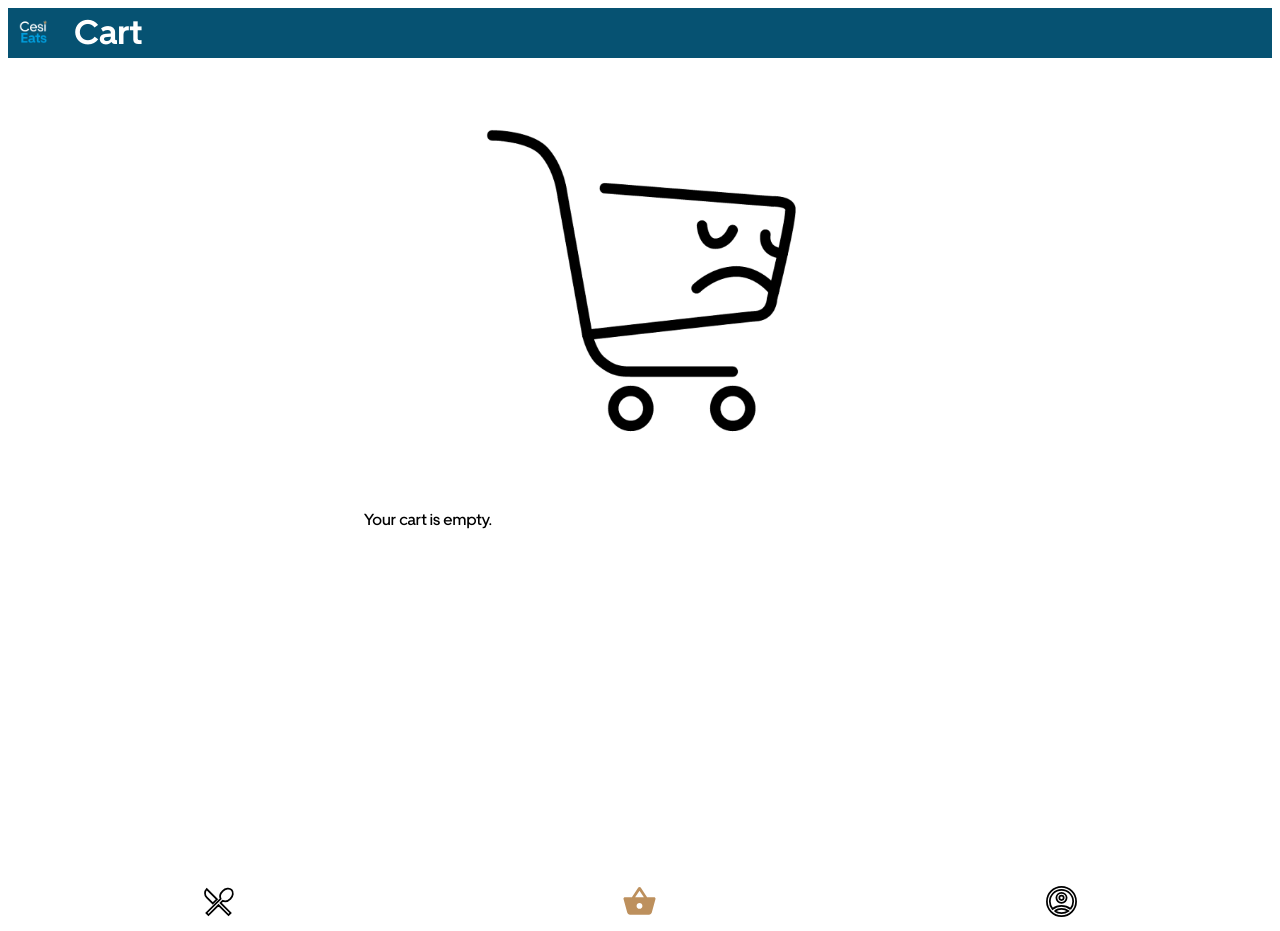
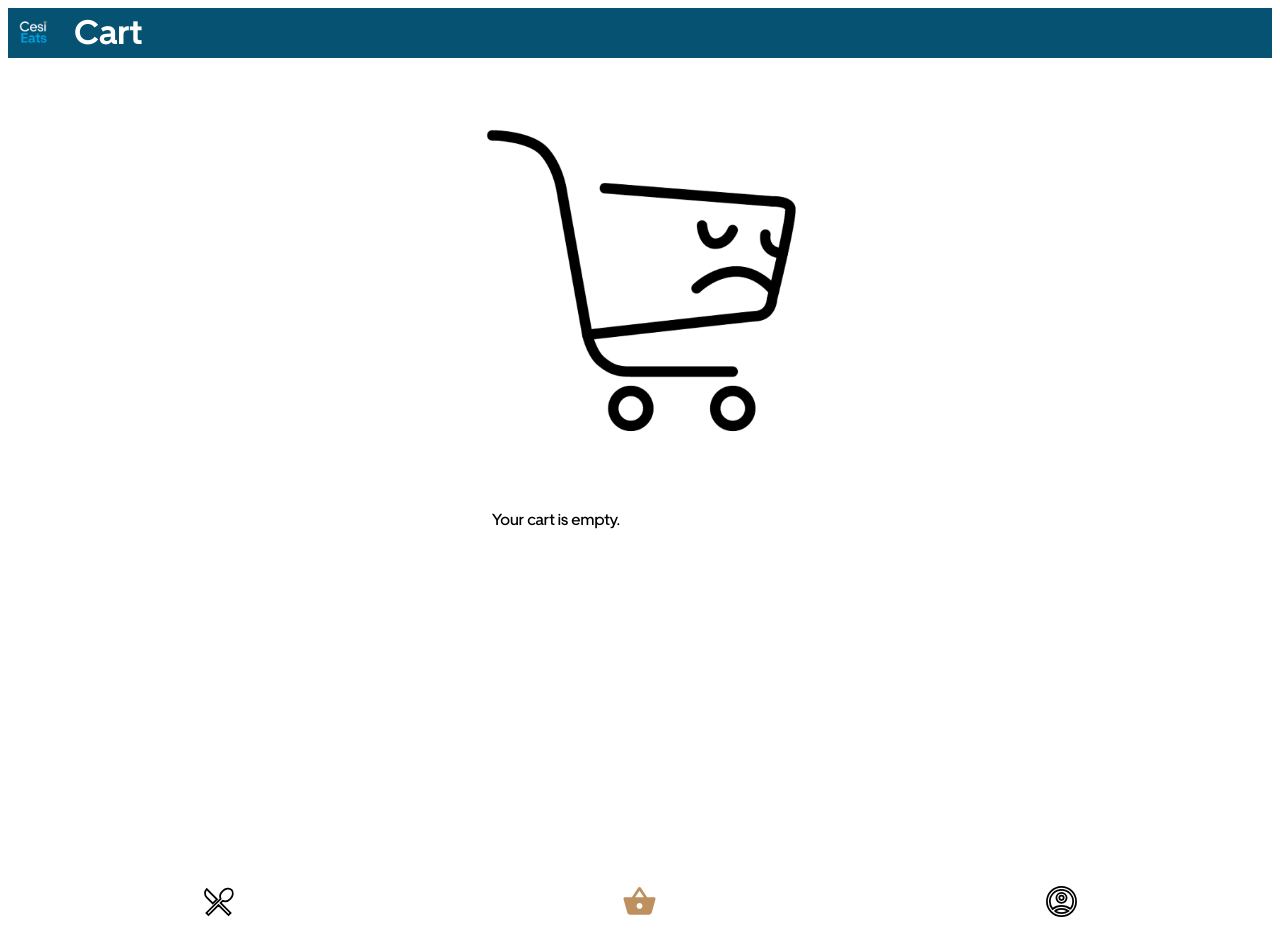
Before and after one commit to ARESSent/cesi-eats-back, a React (Create React App) app: page /Cart in a window 1280 px wide. Built offline with nearby package versions, Linux system fonts and the light colour scheme.

Commit message:
cart style

```diff
--- a/src/Cart.js
+++ b/src/Cart.js
@@ -111,7 +111,7 @@ const Cart = () => {
                         }}
                     />
                 </Box>
-          <Typography>Your cart is empty.</Typography>
+          <Typography pl={16}>Your cart is empty.</Typography>
           </>
         )}
 
--- a/src/Orders.js
+++ b/src/Orders.js
@@ -62,6 +62,7 @@ const Orders = () => {
       {currentOrders.length > 0 && orderHistory.length > 0 ? (
         <></>
       ) : (
+        <>
         <Box display="flex" justifyContent="center" pl={2} pb={6}>
         <img
             src={emptylist}
@@ -78,10 +79,11 @@ const Orders = () => {
             }}
         />
     </Box>
+    <Typography variant='h5' pt={2}>Current Orders</Typography>
+    </>
       )}
       {currentOrders.length > 0 ? (
         <>
-          <Typography variant='h5' pt={2}>Current Orders</Typography>
           <Box sx={{ my: 2 }}>
             <List>
               {currentOrders.map((order) => (
--- a/src/RestaurantDetail.js
+++ b/src/RestaurantDetail.js
@@ -61,7 +61,7 @@ const RestaurantDetail = () => {
   };
 
   const handleGoBack = () => {
-    navigate(-1); // Navigates back to the previous page
+    navigate(-1);
   };
 
   const isAnyItemSelected = Object.values(selectedItems).some(isSelected => isSelected);
```
